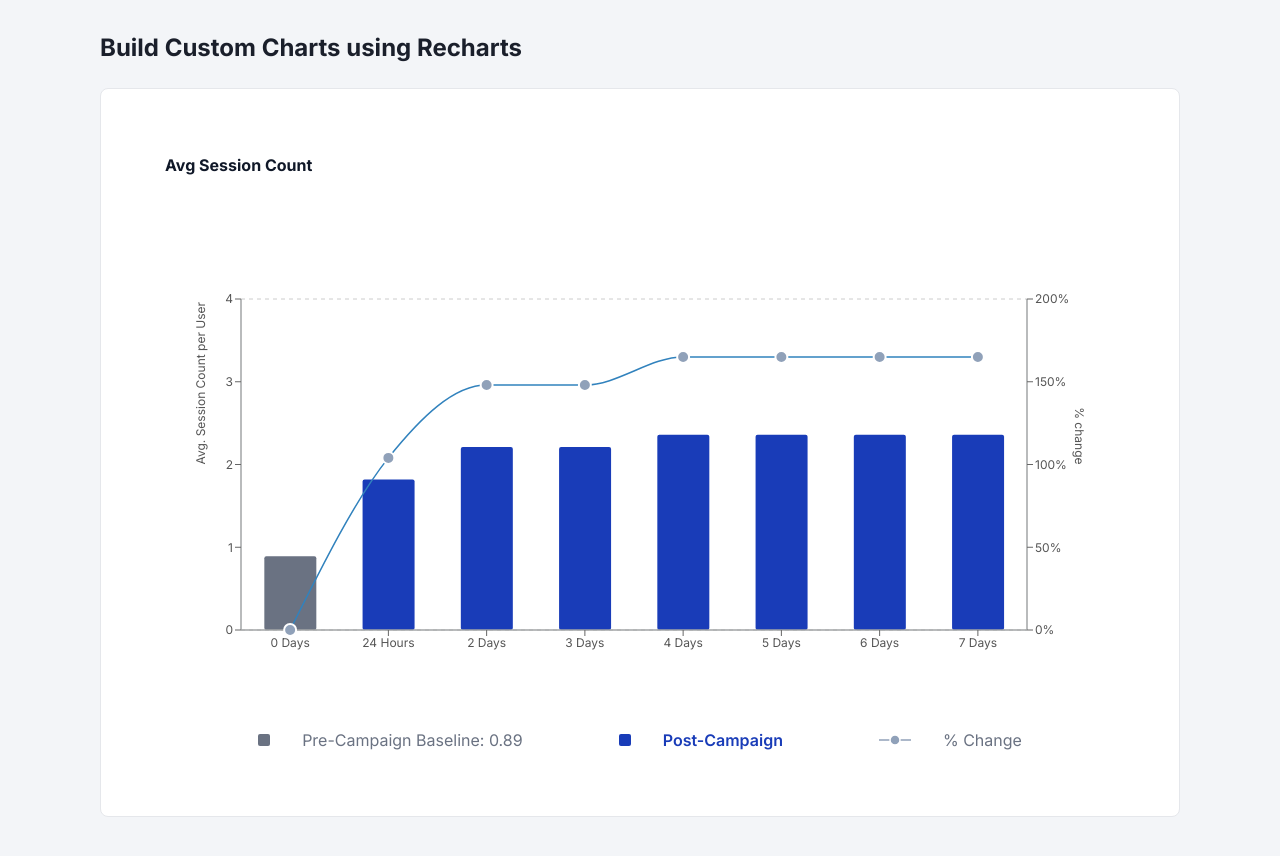
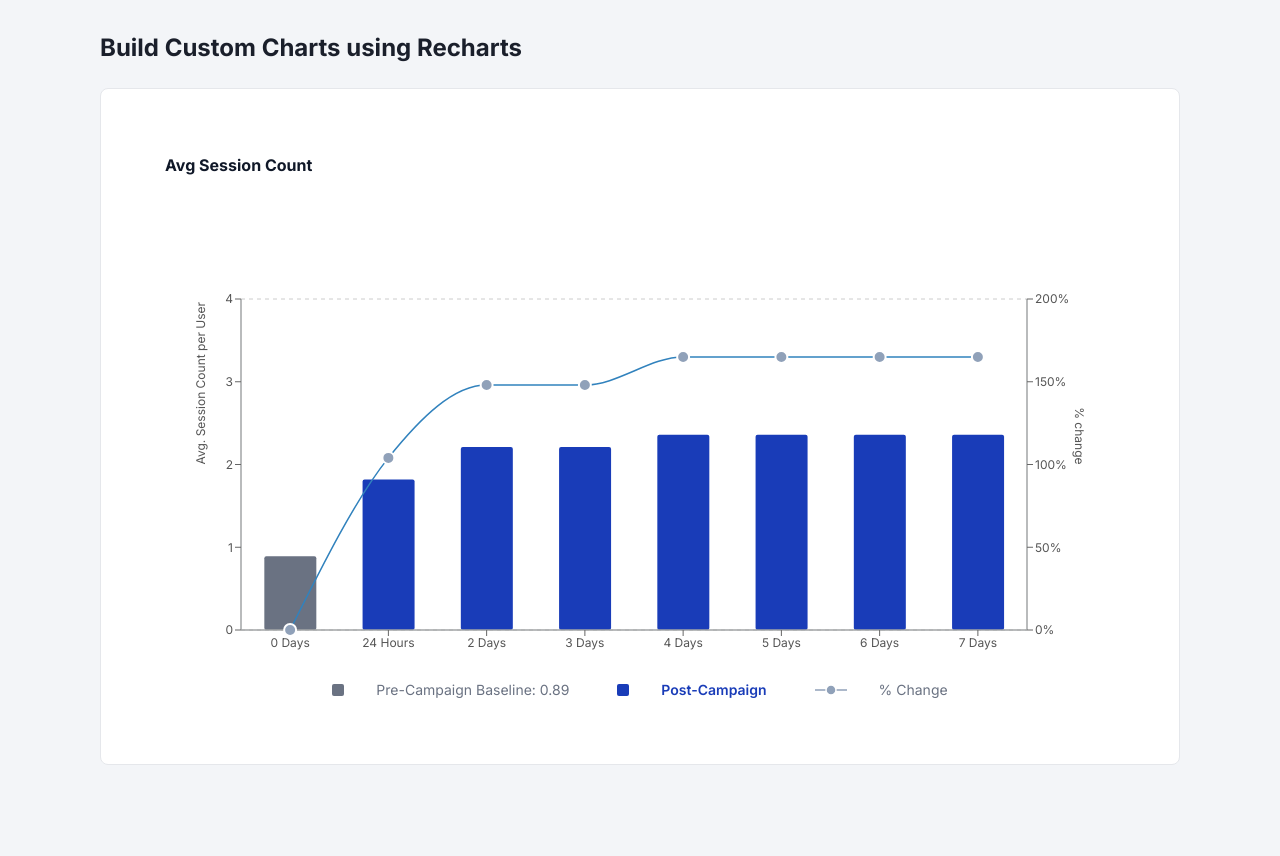
Before and after one commit to hritik5102/Create-Custom-Charts-Using-Recharts, a React (Vite) app: page / in a window 1280 px wide. Shown: the top 856 px of the page. After the commit the page ends 821 px from the top, so only its background shows below. Built offline with nearby package versions, Linux system fonts and the light colour scheme.

Commit message:
Fix styling of custom legend and tooltip

```diff
--- a/src/components/Chart.jsx
+++ b/src/components/Chart.jsx
@@ -107,7 +107,7 @@ const CustomTooltip = ({ active, payload, label, color }) => {
 
   const containerClass = [
     "min-w-[180px] rounded-8 border border-gray-200",
-    "bg-white px-16 py-12 text-12 leading-[1.7]",
+    "bg-white px-8 py-4 text-sm leading-[1.7]",
     "shadow-[0_4px_20px_rgba(0,0,0,0.12)]",
   ].join(" ");
 
@@ -141,8 +141,8 @@ CustomTooltip.propTypes = {
 const CustomLegend = ({ baseline, color }) => (
   <div
     className={
-      "mt-12 flex flex-wrap items-center justify-center " +
-      "gap-24 text-12 text-gray-500"
+      "flex flex-wrap items-center justify-center " +
+      "gap-12 text-sm text-gray-500"
     }
   >
     {/* Pre-Campaign Baseline */}
```
